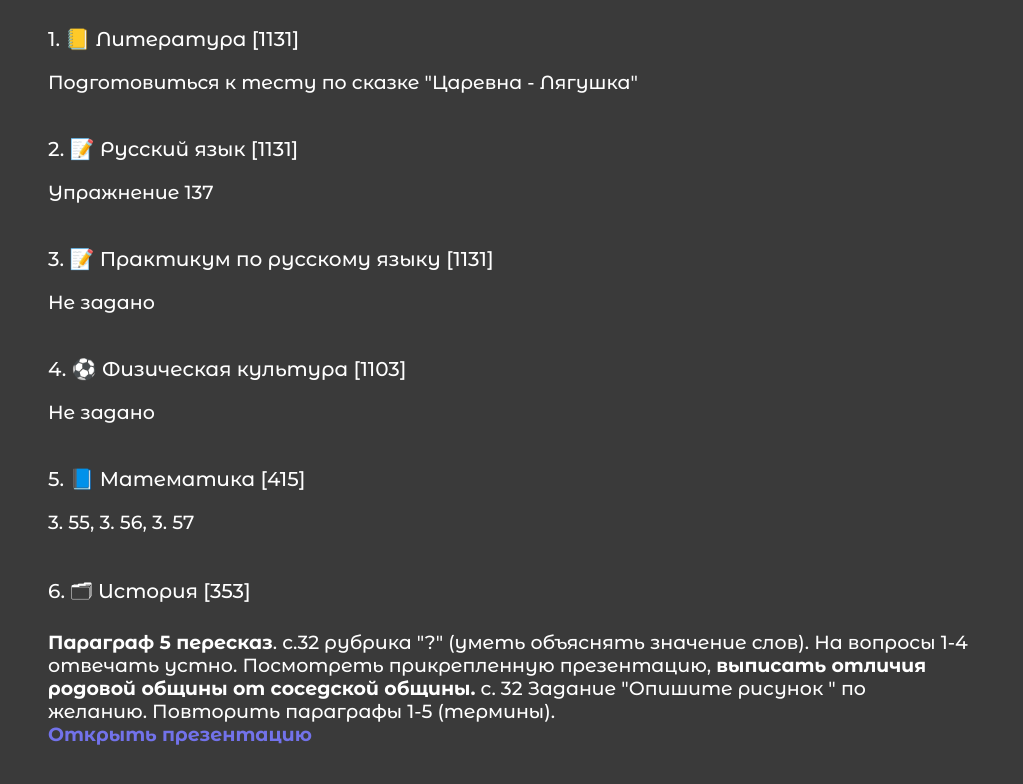
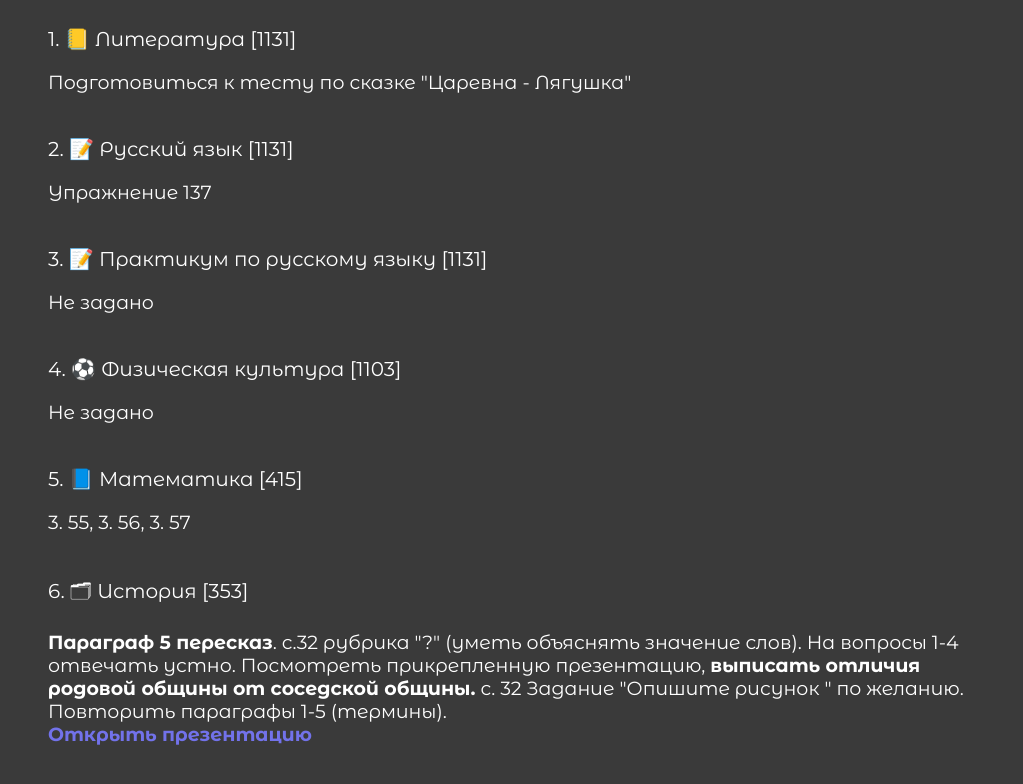
Before and after one commit to Frostedtick/mydiaryn, a plain HTML site: page index.html in a window 1280 px wide. Shown: the part 70-854 px from the top of the page, without its empty margins (0-1023 px from the left). Drawn offline with Linux system fonts and the light colour scheme; a script that the page names is missing.

Commit message:
Update style.css

```diff
--- a/css/style.css
+++ b/css/style.css
@@ -16,7 +16,7 @@ p {
 
 .pd {
     font-size: 20px;
-    font-weight: 500;
+    font-weight: 400;
 }
 
 li {
@@ -25,7 +25,7 @@ li {
 
 .dz {
     font-size: 19px;
-    font-weight: 500;
+    font-weight: 400;
 }
 
 .container {
```
